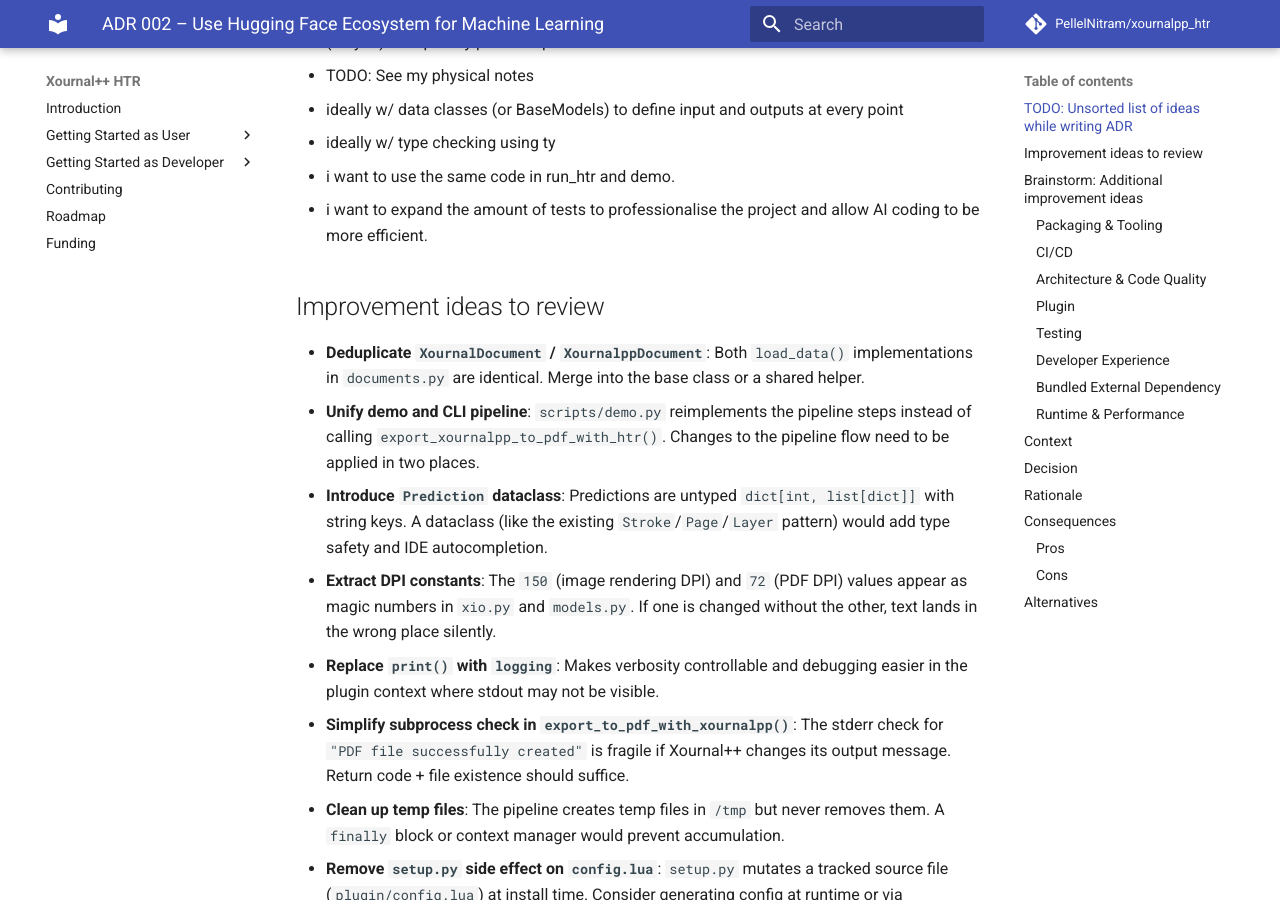
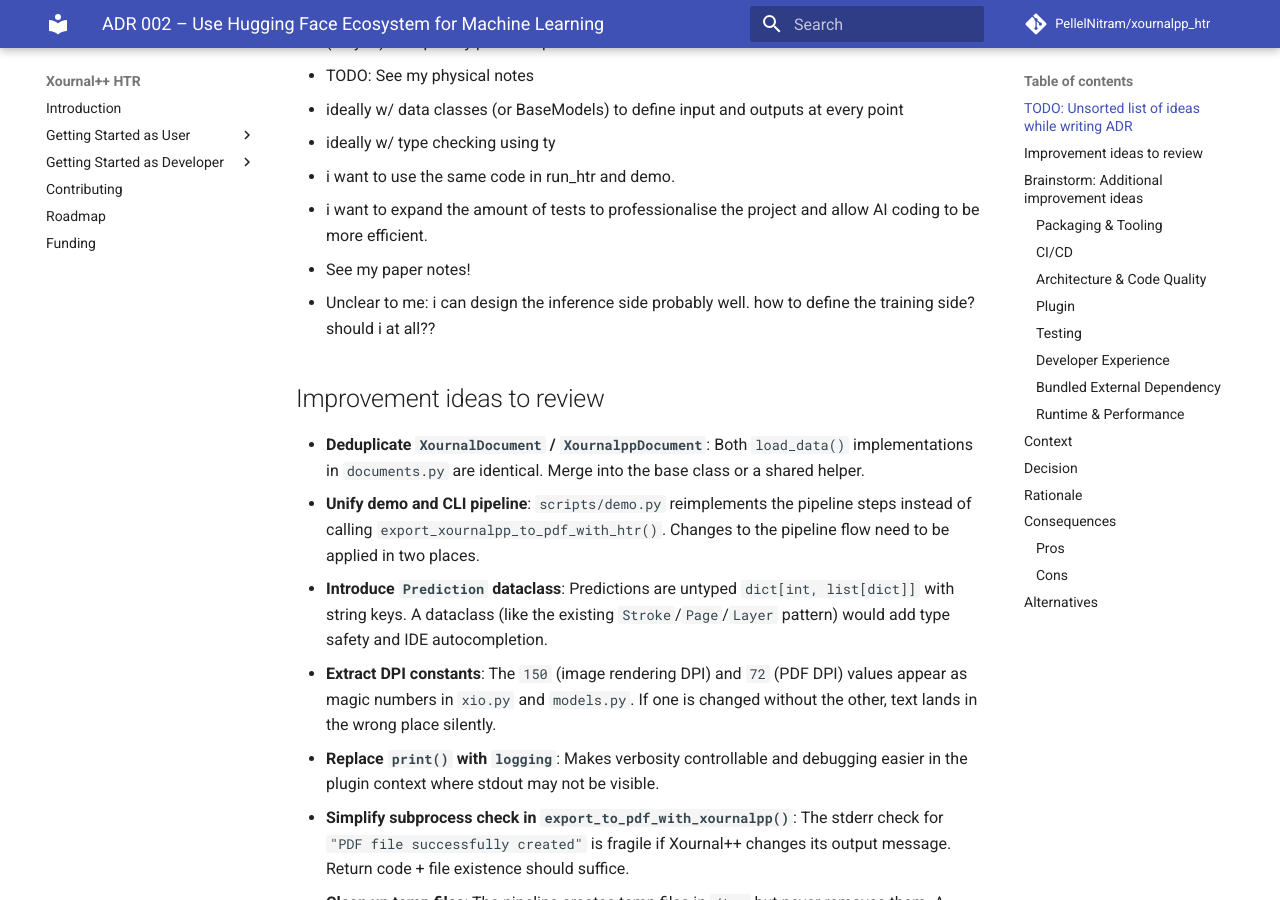
Before and after one commit to PellelNitram/xournalpp_htr, an MkDocs documentation site: the page built from docs/ADRs/003_TODO.md, in a window 1280 px wide and 900 px high, scrolled down 510 px. Built offline with MkDocs 1.6.1 and Material for MkDocs 9.7.7, drawn with Linux system fonts in a browser that asks for light colours; comment, search, counter and statistics services are not loaded.

Commit message:
Add open questions to 003 ADR brainstorm. [CC]

```diff
--- a/docs/ADRs/003_TODO.md
+++ b/docs/ADRs/003_TODO.md
@@ -16,6 +16,8 @@
 - ideally w/ type checking using ty
 - i want to use the same code in run_htr and demo.
 - i want to expand the amount of tests to professionalise the project and allow AI coding to be more efficient.
+- See my paper notes!
+- Unclear to me: i can design the inference side probably well. how to define the training side? should i at all??
 
 ## Improvement ideas to review
 
```
